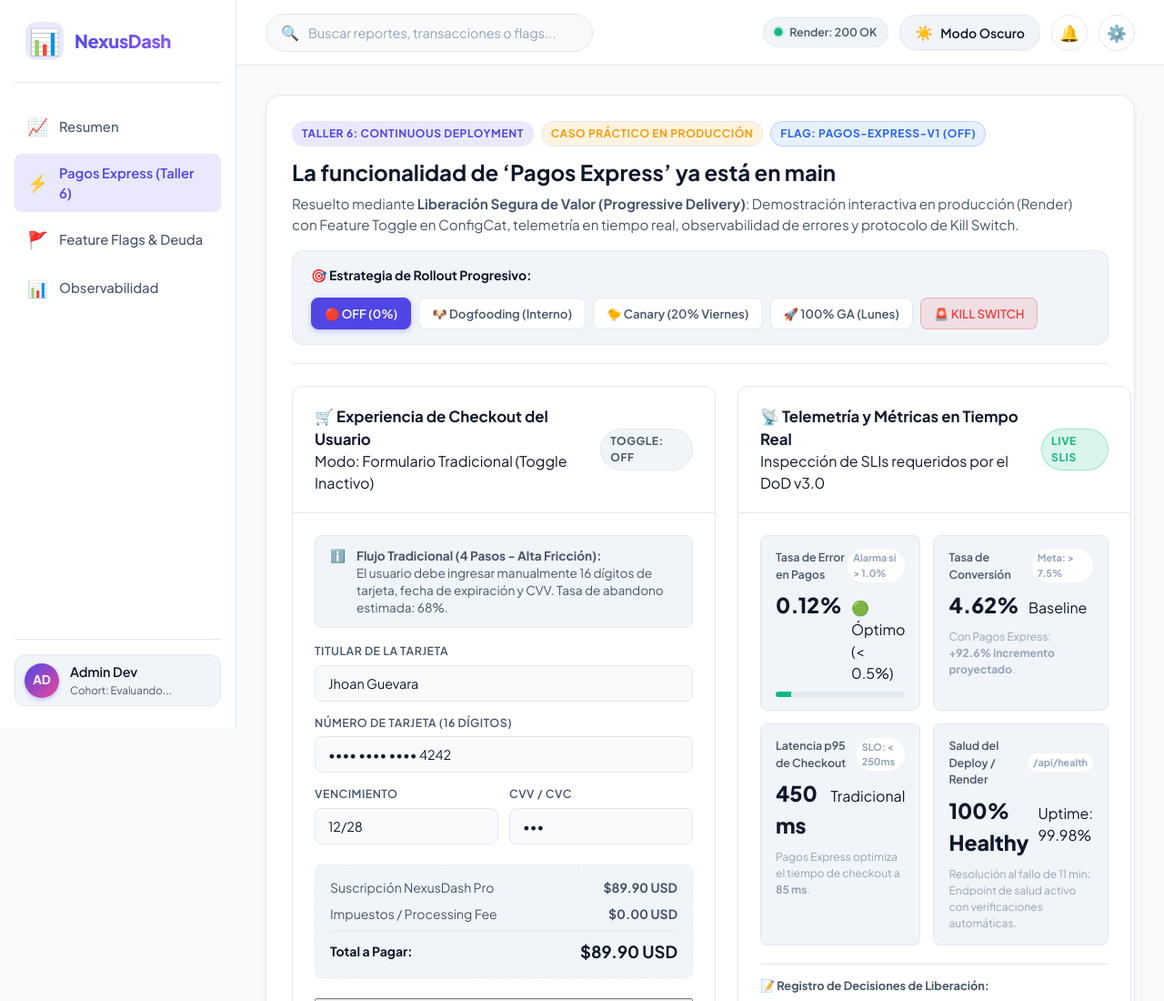
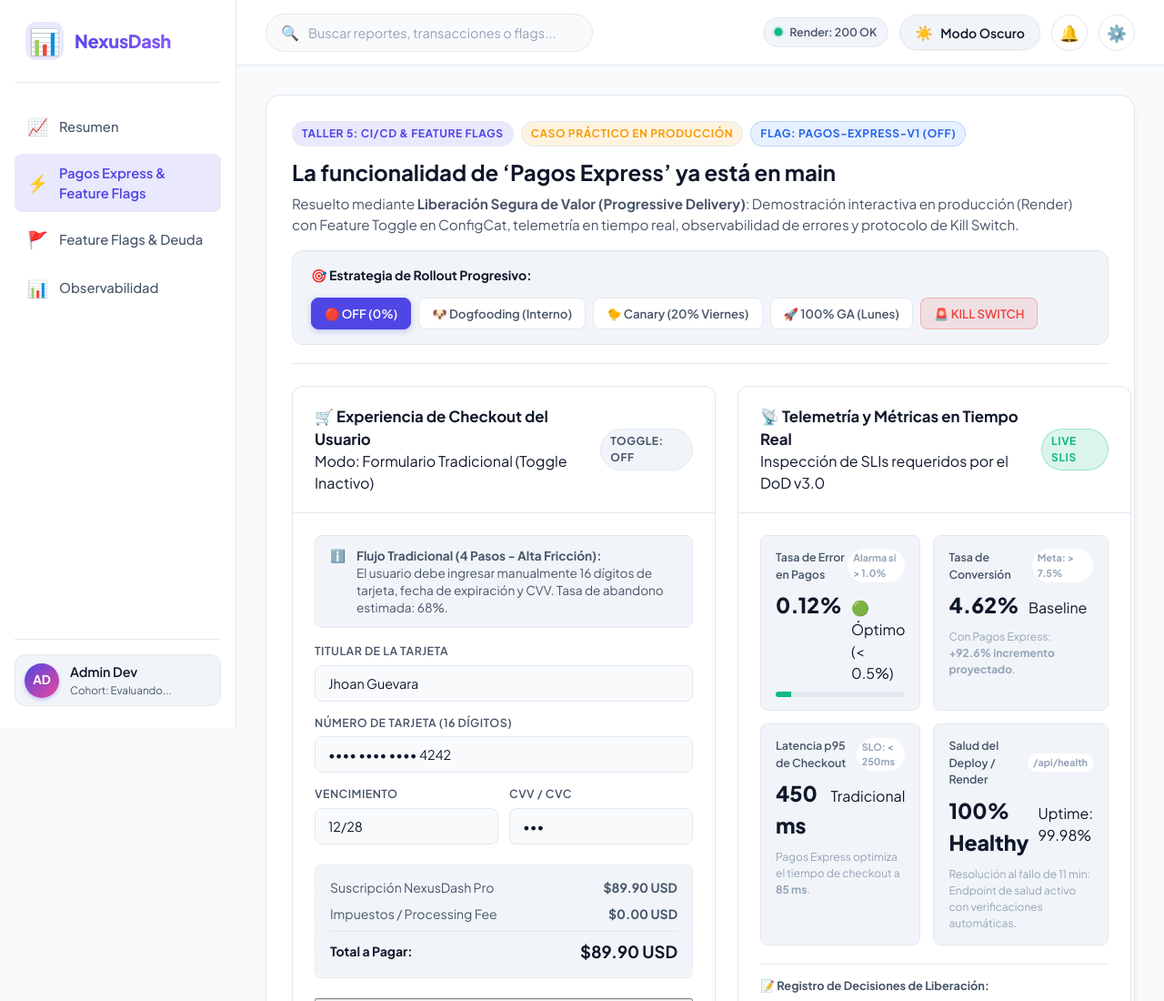
Before and after one commit to yuta578/RenderDeploy, a website with bundled scripts: page index.html in a window 1280 px wide. Shown: the top 1100 px of the page at 91% size. Built offline with nearby package versions, Linux system fonts and the light colour scheme; a script that the page names is missing.

Commit message:
starting

```diff
--- a/app.js
+++ b/app.js
@@ -2,7 +2,7 @@
  * ============================================================================
  * NexusDash - Analytics Dashboard & Safe Release Engine (Versión 3.0)
  * ============================================================================
- * Taller 6: Continuous Deployment, Feature Toggles & Progressive Delivery
+ * Taller 5: CI/CD, Automatización de Pruebas y Render Deploy
  *
  * Arquitectura:
  * 1. Node.js (Servidor / Render):
@@ -217,7 +217,7 @@ if (typeof window === 'undefined') {
             'ticket-3': document.getElementById('ticket-box-3')
         };
 
-        // Elementos de Taller 6: Pagos Express & Rollout
+        // Elementos de Taller 5: Pagos Express & Rollout
         const pagosFlagStatusBadge = document.getElementById('pagos-flag-status-badge');
         const checkoutTogglePill = document.getElementById('checkout-toggle-pill');
         const checkoutSubtitle = document.getElementById('checkout-experience-subtitle');
@@ -284,7 +284,7 @@ if (typeof window === 'undefined') {
                 // En modo Cloud, consulta la clave remota en ConfigCat
                 isFlagActive = await window.ConfigCatService.getValueAsync('pagos-express-v1', false, user);
             } else {
-                // En modo Local Overrides / Simulador de Taller 6:
+                // En modo Local Overrides / Simulador de Taller 5:
                 switch (state.pagosExpressPhase) {
                     case 'off':
                     case 'kill-switch':
--- a/configcat.js
+++ b/configcat.js
@@ -1,11 +1,11 @@
 /**
  * ============================================================================
- * ConfigCat Service Module (configcat.js) — Versión 3.0 (Taller 6)
+ * ConfigCat Service Module (configcat.js) — Taller 5
  * ============================================================================
  * Módulo para la gestión y evaluación de Feature Flags con ConfigCat.
  * - Soporte Multi-Flag:
  *   1. 'dark_mode_enabled': Tema visual del dashboard.
- *   2. 'pagos-express-v1': Módulo crítico de checkout en 1 clic (Caso Taller 6).
+ *   2. 'pagos-express-v1': Módulo crítico de checkout en 1 clic (Feature Toggle Taller 5).
  * - Carga asíncrona del SDK oficial (@configcat/sdk).
  * - Sincronización automática de SDK Key desde .env (/api/config).
  * - Modos de operación:
--- a/index.html
+++ b/index.html
@@ -4,7 +4,7 @@
 <head>
     <meta charset="UTF-8" />
     <meta name="viewport" content="width=device-width, initial-scale=1.0" />
-    <title>NexusDash - Continuous Deployment, Feature Flags & Safe Release (Taller 6)</title>
+    <title>NexusDash - CI/CD, Feature Flags & Render Deploy (Taller 5)</title>
     <link rel="preconnect" href="https://fonts.googleapis.com" />
     <link rel="preconnect" href="https://fonts.gstatic.com" crossorigin />
     <link href="https://fonts.googleapis.com/css2?family=Plus+Jakarta+Sans:wght@400;500;600;700;800&display=swap"
@@ -28,7 +28,7 @@
                 </a>
                 <a href="#pagos-express" class="nav-item active">
                     <span class="nav-icon">⚡</span>
-                    <span>Pagos Express (Taller 6)</span>
+                    <span>Pagos Express & Feature Flags</span>
                 </a>
                 <a href="#feature-flags" class="nav-item">
                     <span class="nav-icon">🚩</span>
@@ -83,13 +83,13 @@
 
             <div class="content-body">
                 <!-- ============================================================== -->
-                <!-- SECCIÓN CENTRAL TALLER 6: CASO "PAGOS EXPRESS" & SAFE RELEASE   -->
+                <!-- SECCIÓN CENTRAL TALLER 5: CASO "PAGOS EXPRESS" & FEATURE TOGGLE -->
                 <!-- ============================================================== -->
                 <section class="case-study-hero" id="pagos-express">
                     <div class="case-header">
                         <div class="case-title-group">
                             <div class="badge-row">
-                                <span class="badge badge-primary">Taller 6: Continuous Deployment</span>
+                                <span class="badge badge-primary">Taller 5: CI/CD & Feature Flags</span>
                                 <span class="badge badge-warning">Caso Práctico en Producción</span>
                                 <span class="badge badge-info" id="pagos-flag-status-badge">Flag: pagos-express-v1 (OFF)</span>
                             </div>
--- a/package.json
+++ b/package.json
@@ -1,7 +1,7 @@
 {
   "name": "nexusdash-render-deploy",
   "version": "3.0.0",
-  "description": "NexusDash - Continuous Deployment, Feature Flags & Safe Release Engine (Taller 6)",
+  "description": "NexusDash - CI/CD, Automatización de Pruebas y Render Deploy (Taller 5)",
   "main": "app.js",
   "scripts": {
     "start": "node app.js",
--- a/styles.css
+++ b/styles.css
@@ -950,7 +950,7 @@ code {
 }
 
 /* ==========================================================================
-   TALLER 6: ESTILOS DE CASO DE ESTUDIO "PAGOS EXPRESS" & OBSERVABILIDAD
+   TALLER 5: ESTILOS DE CASO DE ESTUDIO "PAGOS EXPRESS" & OBSERVABILIDAD
    ========================================================================== */
 
 /* Hero del Caso */
```
Also changed, not shown: test.js (+3 -4 lines).
